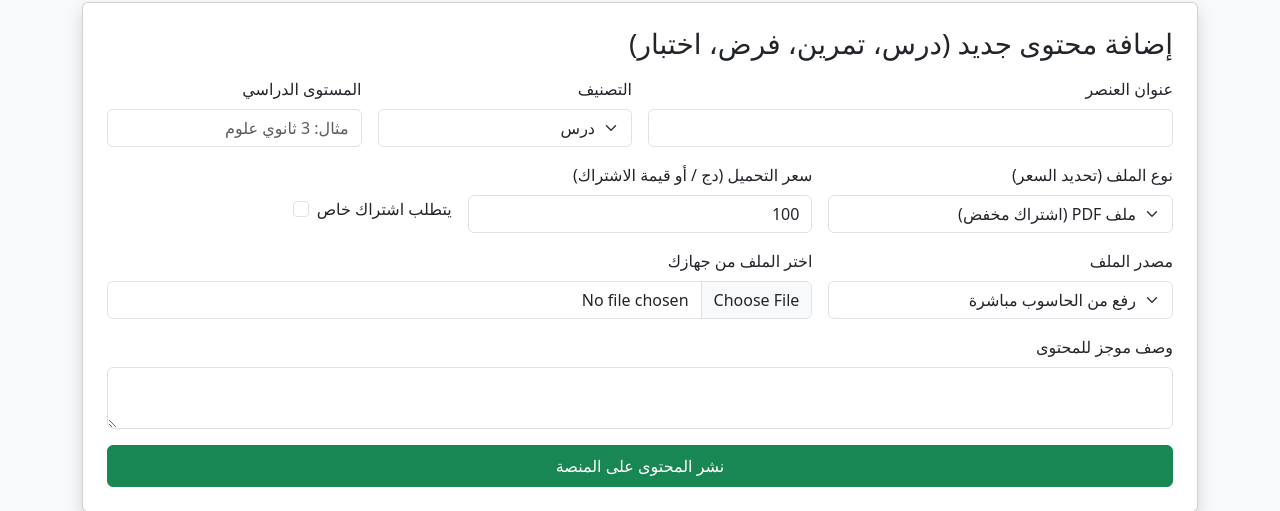
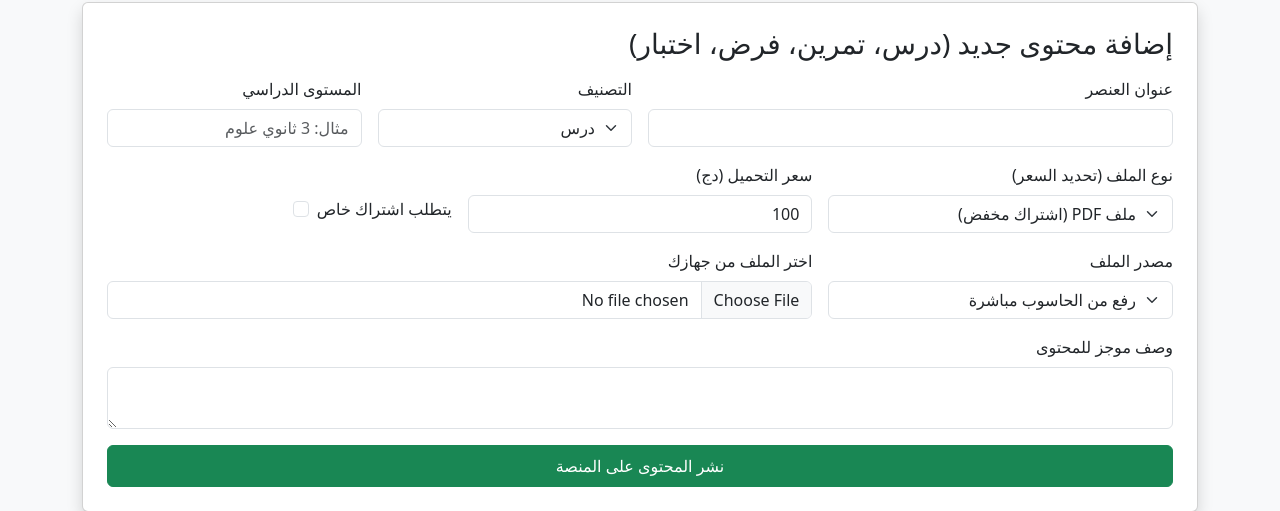
Before and after one commit to nasrifatih-nes/educational-website, a Flask app: page /admin in a window 1280 px wide. Shown: the part 94-605 px from the top of the page. Run offline with Flask 3, Linux system fonts and the light colour scheme.

```diff
--- a/templates/admin.html
+++ b/templates/admin.html
@@ -40,7 +40,7 @@
                         </select>
                     </div>
                     <div class="col-md-4">
-                        <label class="form-label">سعر التحميل (دج / أو قيمة الاشتراك)</label>
+                        <label class="form-label">سعر التحميل (دج)</label>
                         <input type="number" step="0.01" name="price" class="form-control" value="100">
                     </div>
                     <div class="col-md-4 d-flex align-items-center">
```
